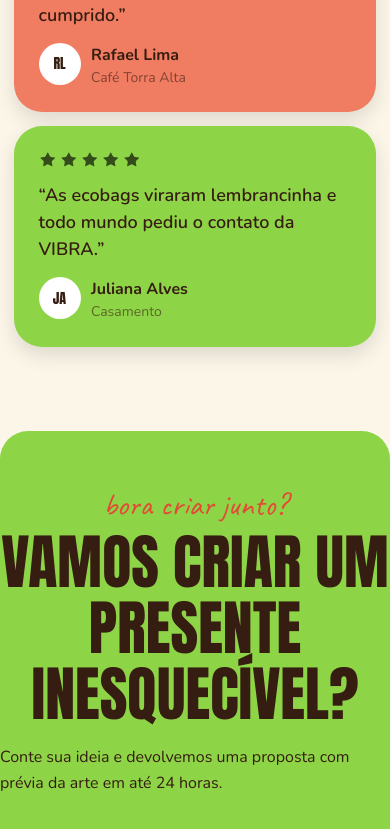
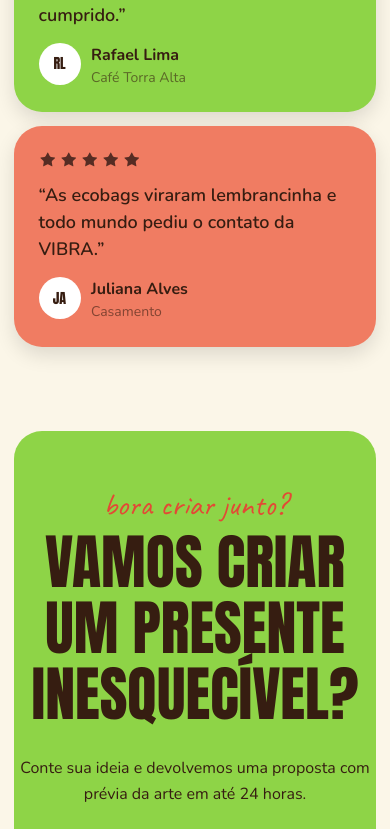
Before and after one commit to jacksoncroque/vibra, a React (Vite) app: page / in a window 390 px wide. Shown: the part 4448-5277 px from the top of the page. Built offline with nearby package versions, Linux system fonts and the light colour scheme.

Commit message:
Finalização da responsividade do componente Depoiments

```diff
--- a/src/components/Budget/index.js
+++ /dev/null
@@ -1,3 +0,0 @@
-import Budget from "./Budget";
-
-export default Budget;
--- a/src/components/Budget/Budget.jsx
+++ b/src/components/Contact/Contact.jsx
@@ -3,12 +3,12 @@ import Button from "../Button";
 
 const Budget = () => {
   return (
-    <section className="bg-[rgb(251,246,232)] py-8">
+    <section className="bg-[rgb(251,246,232)] py-8 px-4">
       <div
-        className="max-w-7xl mx-auto h-125 rounded-4xl bg-cover bg-center py-18"
+        className="max-w-7xl mx-auto h-fit md:h-125 rounded-4xl bg-cover bg-center py-18"
         style={{ backgroundImage: "url('/images/budget_background.png')" }}
       >
-        <div className="flex flex-col items-center gap-5">
+        <div className="flex flex-col gap-8 items-center md:gap-5">
           <h1 className="font-anton text-[60px] leading-[1.1] text-center max-w-3xl">
             <span className="block font-caveat text-4xl leading-6 text-[#E34935] mb-4">
               bora criar junto?
@@ -16,7 +16,7 @@ const Budget = () => {
             VAMOS CRIAR UM PRESENTE INESQUECÍVEL?
           </h1>
 
-          <p className="text-text-center text-[16px] leading-relaxed mb-5 font-light">
+          <p className="text-text-center text-center text-[16px] leading-relaxed mb-5 font-light">
             Conte sua ideia e devolvemos uma proposta com prévia da arte em até
             24 horas.
           </p>
--- /dev/null
+++ b/src/components/Contact/index.js
@@ -0,0 +1,3 @@
+import Contact from "./Contact";
+
+export default Contact;
--- a/src/components/Depoiments/Depoiments.jsx
+++ b/src/components/Depoiments/Depoiments.jsx
@@ -16,7 +16,7 @@ const Depoiments = () => {
             <blockquote
               key={item.id}
               style={{ backgroundColor: item.color }}
-              className={`w-full md:w-102.5 h-fit md:h-54 flex flex-col rounded-4xl p-7 gap-4 shadow-[0_8px_20px_rgba(0,0,0,0.12)]`}
+              className={`w-full lg:w-102.5 h-fit lg:h-54 flex flex-col rounded-4xl p-7 gap-4 shadow-[0_8px_20px_rgba(0,0,0,0.12)]`}
             >
               <div className="flex gap-1">
                 {[...Array(5)].map((_, index) => (
--- a/src/components/Depoiments/data.js
+++ b/src/components/Depoiments/data.js
@@ -19,7 +19,7 @@ const data = [
     author: "Rafael Lima",
     event: "Café Torra Alta",
     label: "RL",
-    color: "#f07c62",
+    color: "#8ed447",
   },
   {
     id: 3,
@@ -29,7 +29,7 @@ const data = [
     author: "Juliana Alves",
     event: "Casamento",
     label: "JA",
-    color: "#8ed447",
+    color: " #f07c62",
   },
 ];
 
--- a/src/pages/Home.jsx
+++ b/src/pages/Home.jsx
@@ -1,4 +1,4 @@
-import Budget from "@/components/Budget";
+import Contact from "@/components/Contact";
 import Depoiments from "@/components/Depoiments";
 import Footer from "@/components/Footer";
 import Gallery from "@/components/Gallery";
@@ -19,7 +19,7 @@ const Home = () => {
         <HowItWorks />
         <Gallery />
         <Depoiments />
-        <Budget />
+        <Contact />
         <Footer />
       </main>
     </div>
```
